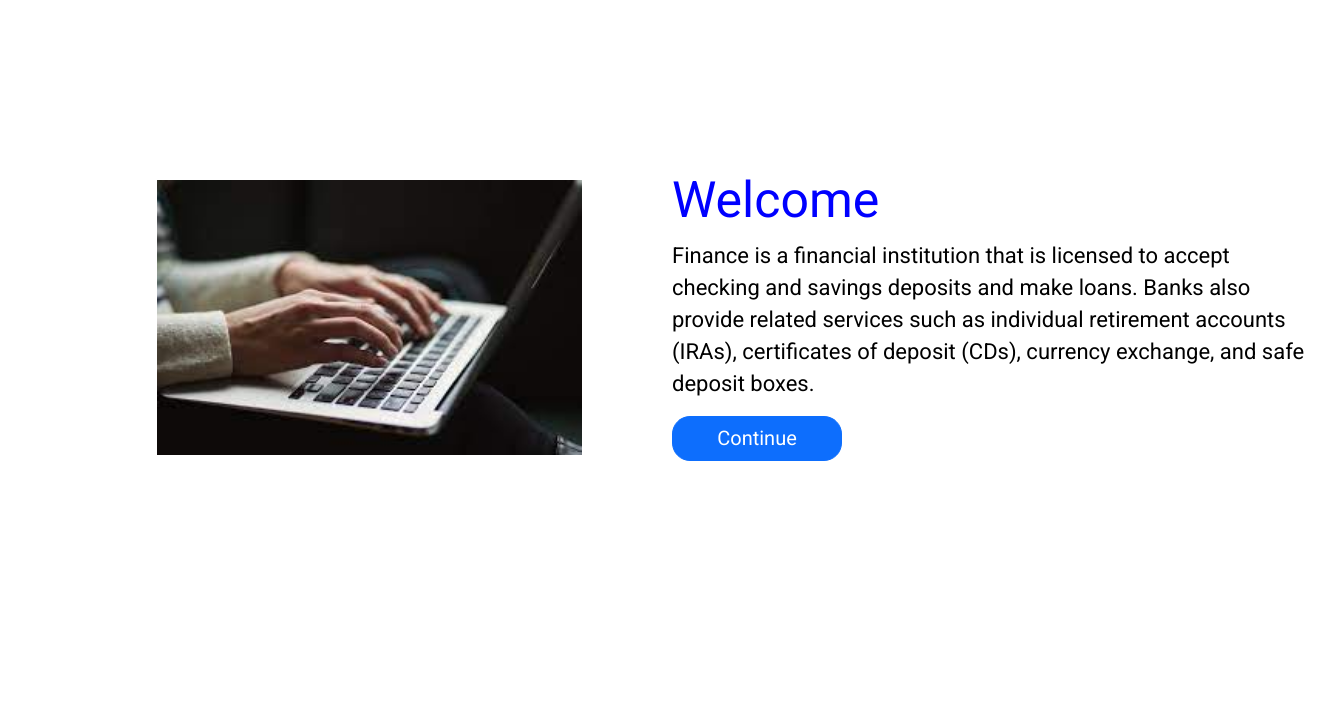
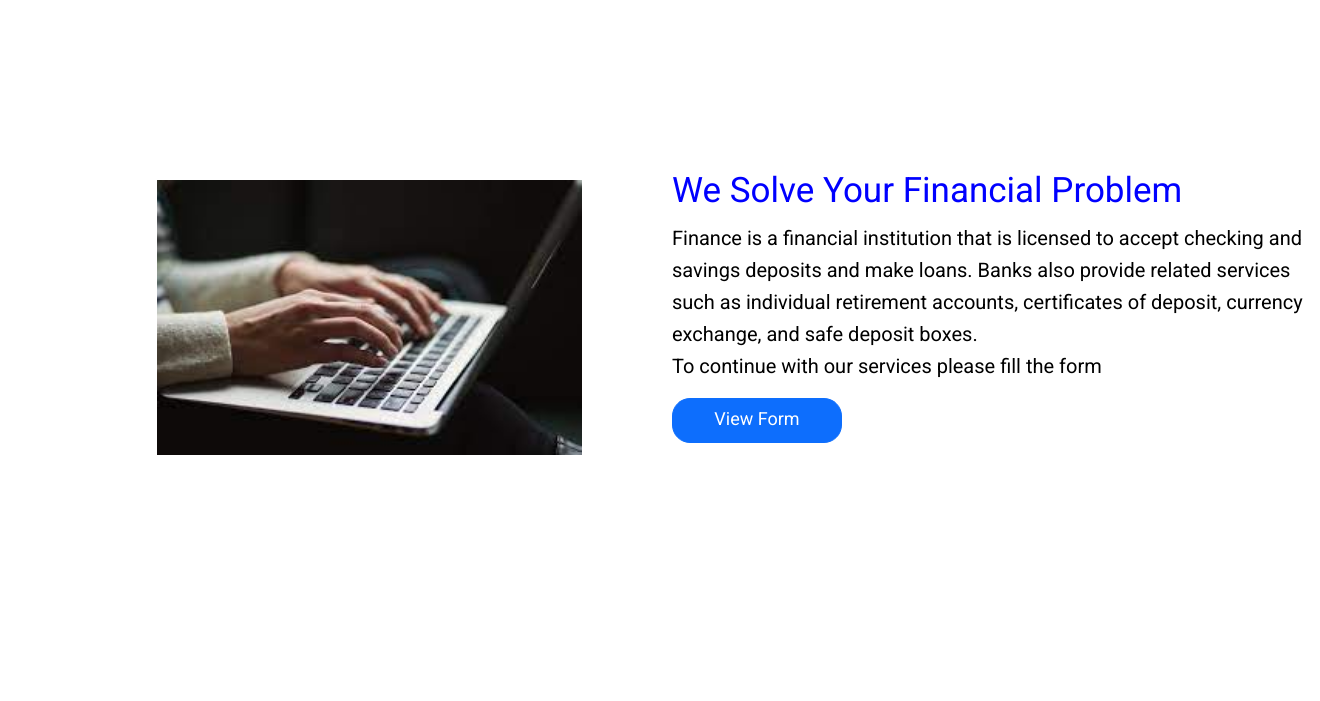
Before and after one commit to Fasila-Git/Banking_website, a Django app: page /new/ in a window 1320 px wide. Shown: the part 66-767 px from the top of the page. Run offline with Django 4.2, Linux system fonts and the light colour scheme.

Commit message:
new page changed

```diff
--- a/Banking_website/Bank/views.py
+++ b/Banking_website/Bank/views.py
@@ -14,61 +14,61 @@ def new(request):
 
 
 def bank_form(request):
-    # try:
-    if request.method == 'POST':
-        name = request.POST['name']
-        dob = request.POST['DOB']
-        age = request.POST['age']
-        pn = request.POST['pn']
-        address = request.POST['address']
-        gender = request.POST['inlineRadioOptions']
-        email = request.POST['email']
-        dist = request.POST['dist']
-        branch = request.POST['branch']
-        material = request.POST['cc']
-        errors = []
-        if not (name or dob or age or pn or address or gender or email or dist or material):
-            errors.append('All fields are empty. Please fill in at least one field.')
+    try:
+        if request.method == 'POST':
+            name = request.POST['name']
+            dob = request.POST['DOB']
+            age = request.POST['age']
+            pn = request.POST['pn']
+            address = request.POST['address']
+            gender = request.POST['inlineRadioOptions']
+            email = request.POST['email']
+            dist = request.POST['dist']
+            branch = request.POST['branch']
+            material = request.POST['cc']
+            errors = []
+            if not (name or dob or age or pn or address or gender or email or dist or material):
+                errors.append('All fields are empty. Please fill in at least one field.')
 
-        if not name:
-            errors.append('Name is required.')
+            if not name:
+                errors.append('Name is required.')
 
-        if not dob:
-            errors.append('Date Of Birth is required.')
+            if not dob:
+                errors.append('Date Of Birth is required.')
 
-        if not age:
-            errors.append('Age is required.')
+            if not age:
+                errors.append('Age is required.')
 
-        if not pn:
-            errors.append('Phone number is required.')
+            if not pn:
+                errors.append('Phone number is required.')
 
-        if not address:
-            errors.append('Address is required.')
+            if not address:
+                errors.append('Address is required.')
 
-        if not gender:
-            errors.append('gender is required.')
+            if not gender:
+                errors.append('gender is required.')
 
-        if not email:
-            errors.append('Email is required.')
+            if not email:
+                errors.append('Email is required.')
 
-        if not dist:
-            errors.append('District is required.')
+            if not dist:
+                errors.append('District is required.')
 
-        if not branch:
-            errors.append('Branch is required.')
+            if not branch:
+                errors.append('Branch is required.')
 
-        if not material:
-            errors.append('Material provided is required.')
-        if errors:
-            return JsonResponse({'success': False, 'errors': errors})
-        else:
-            form_bank = BankForm(Name=name, DOB=dob, Age=age, Phone=pn, Address=address, Gender=gender, Email=email,
-                                 District=dist, Branch=branch, Credit_card=material)
-            form_bank.save()
-            print('successfuy save')
-            return JsonResponse({'success': True})
-    # except:
-    #     messages.info(request,'All fields are required'
+            if not material:
+                errors.append('Material provided is required.')
+            if errors:
+                return JsonResponse({'success': False, 'errors': errors})
+            else:
+                form_bank = BankForm(Name=name, DOB=dob, Age=age, Phone=pn, Address=address, Gender=gender, Email=email,
+                                     District=dist, Branch=branch, Credit_card=material)
+                form_bank.save()
+                print('successfuy save')
+                return JsonResponse({'success': True})
+    except:
+        messages.info(request,'All fields are required')
     return render(request, 'Form.html')
 
 
--- a/Banking_website/Templates/New.html
+++ b/Banking_website/Templates/New.html
@@ -1,7 +1,7 @@
 {% extends 'Base.html' %}
 {% load static %}
 {% block title %}
-welcome | Banking Website
+We Solve Your Financial Problem | Banking Website
 {% endblock %}
 {% block body %}
 <div class="container">
@@ -13,12 +13,13 @@ welcome | Banking Website
     </div>
     <div class="col-sm-12 col-md-6 new_right">
         <div class="new_content">
-            <h2>Welcome</h2>
+            <h2>We Solve Your Financial Problem</h2>
             <p>Finance is a financial institution that is licensed to accept checking and
                 savings deposits and make loans. Banks also provide related services such as individual retirement
-                accounts (IRAs),
-                certificates of deposit (CDs), currency exchange, and safe deposit boxes.</p>
-            <a href="{% url 'Bank:bank_form' %}" class="btn btn-primary new_btn">Continue</a>
+                accounts,
+                certificates of deposit, currency exchange, and safe deposit boxes.<br>
+            To continue with our services please fill the form</p>
+            <a href="{% url 'Bank:bank_form' %}" class="btn btn-primary new_btn">View Form</a>
         </div>
     </div>
     </div>
--- a/Banking_website/static/Style.css
+++ b/Banking_website/static/Style.css
@@ -127,11 +127,11 @@ body{
 }
 .new_content h2{
     color:blue;
-    font-size:50px;
+    font-size:35px;
     margin-bottom:10px;
 }
 .new_content p{
-    font-size:22px;
+    font-size:20px;
     line-height:2rem;
     color:black;
 }
@@ -140,7 +140,7 @@ body{
     margin-bottom: 200px;
 }
 .new_btn{
-            font-size: 20px;
+            font-size: 18px;
     height: 45px;
     width: 170px;
     border-radius: 18px;
```
Also changed, not shown: Banking_website/Templates/Form.html (+8 -0 lines).
